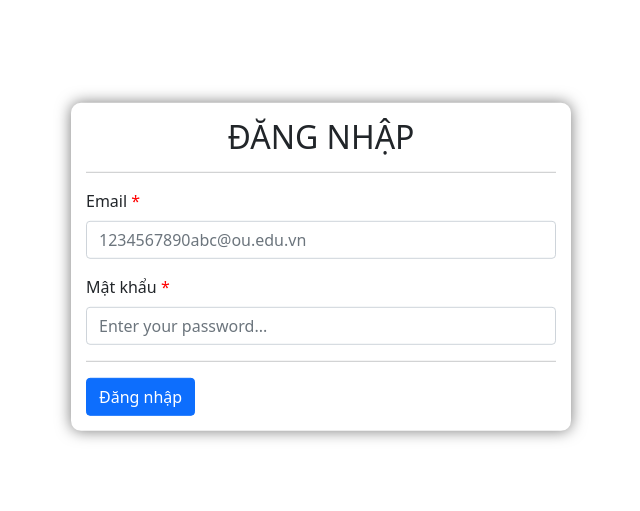
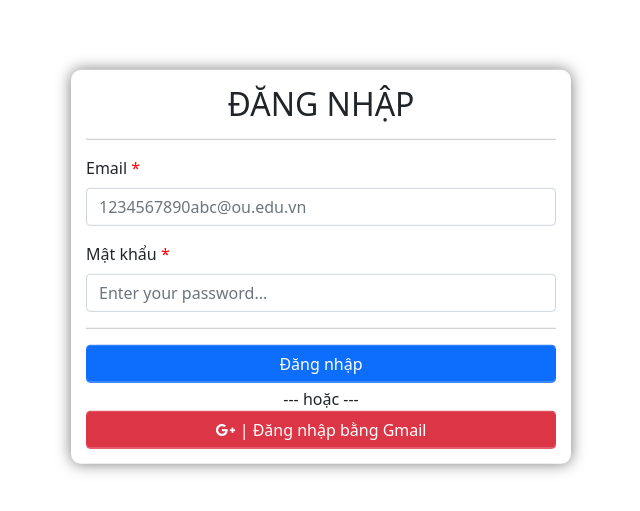
Before and after one commit to cnttou/sv5titou, a React (Vite) app: page /admin/login in a window 1280 px wide. Shown: the part 133-644 px from the top of the page, without its empty margins (319-959 px from the left). Built offline with nearby package versions, Linux system fonts and the light colour scheme.

Commit message:
add login by gmail

```diff
--- a/index.html
+++ b/index.html
@@ -10,6 +10,11 @@
     <body>
         <div id="root"></div>
         <script type="module" src="/src/main.jsx"></script>
+
+        <!-- Font Awesome 5 -->
+        <script src="https://kit.fontawesome.com/087cafab67.js" crossorigin="anonymous"></script>
+
+        <!-- Bootstrap 5 -->
         <script src="https://cdn.jsdelivr.net/npm/bootstrap@5.0.1/dist/js/bootstrap.bundle.min.js" integrity="sha384-gtEjrD/SeCtmISkJkNUaaKMoLD0//ElJ19smozuHV6z3Iehds+3Ulb9Bn9Plx0x4" crossorigin="anonymous"></script>
     </body>
 </html>
--- a/src/api/firestore.js
+++ b/src/api/firestore.js
@@ -2,6 +2,9 @@
 
 const db = firebase.firestore();
 
+/*
+    * Manage News *
+*/
 export const getData = (collection = 'news', limit = 10000) => {
     return db
         .collection(collection)
--- a/src/components/ModelNews.jsx
+++ b/src/components/ModelNews.jsx
@@ -47,8 +47,9 @@
                 toast('Thêm thành công');
                 setDoc('');
             })
-            .catch(() => {
+            .catch((err) => {
                 toast('Thêm thất bại vui lòng thử lại');
+                console.log(err);
             });
     };
     const resetData = (
--- a/src/components/ItemList.jsx
+++ b/src/components/NewsList.jsx
@@ -1,4 +1,4 @@
-export default function ItemList({
+export default function NewsList({
     name,
     target,
     numPeople,
--- a/src/pages/AdminLogin.jsx
+++ b/src/pages/AdminLogin.jsx
@@ -22,6 +22,34 @@
                 console.log(errorMessage);
             });
     };
+
+    const handleLoginWithGmail = (e) => {
+        var provider = new firebase.auth.GoogleAuthProvider();
+        provider.addScope('https://www.googleapis.com/auth/contacts.readonly');
+        provider.setCustomParameters({
+            'login_hint': '1234567890abc@ou.edu.vn'
+        });
+
+        firebase.auth().signInWithRedirect(provider);
+        firebase.auth()
+        .getRedirectResult()
+        .then((result) => {
+            if (result.credential) {
+            /** @type {firebase.auth.OAuthCredential} */
+            var credential = result.credential;
+
+            // This gives you a Google Access Token. You can use it to access the Google API.
+            var token = credential.accessToken;
+            // ...
+            }
+            // The signed-in user info.
+            var user = result.user;
+            history.push('/user');
+        }).catch((error) => {
+            console.log(error);
+        });
+    }
+
     return (
         <div>
             <ToastContainer />
@@ -65,10 +93,19 @@
                     <hr />
                     <button
                         type="submit"
-                        className="btn btn-primary"
+                        className="btn btn-primary form-control"
                         onClick={(e) => handleLogin(e)}
                     >
                         Đăng nhập
+                    </button>
+                    <p className="text-center pt-1 m-0">--- hoặc ---</p>
+
+                    <button
+                        type="button"
+                        className="btn btn-danger form-control"
+                        onClick={(e) => handleLoginWithGmail(e)}
+                    >
+                        <i className="fab fa-google-plus-g"></i> | Đăng nhập bằng Gmail
                     </button>
                 </form>
             </div>
--- a/src/pages/AdminManageNews.jsx
+++ b/src/pages/AdminManageNews.jsx
@@ -1,6 +1,6 @@
 import { useEffect } from 'react';
 import { useState } from 'react';
-import ItemList from '../components/ItemList';
+import NewsList from '../components/NewsList';
 import ModelNews from '../components/ModelNews';
 import { getData, deleteData } from '../api/firestore';
 
@@ -36,7 +36,7 @@
                 </thead>
                 <tbody>
                     {listNews.map((c, i) => (
-                        <ItemList
+                        <NewsList
                             handleEdit={handleEdit}
                             handleDelete={handleDelete}
                             {...c}
```
Also changed, not shown: src/pages/AdminManageUser.jsx (line endings or trailing spaces), 1 other file (tests, documents, lock files or other folders).
